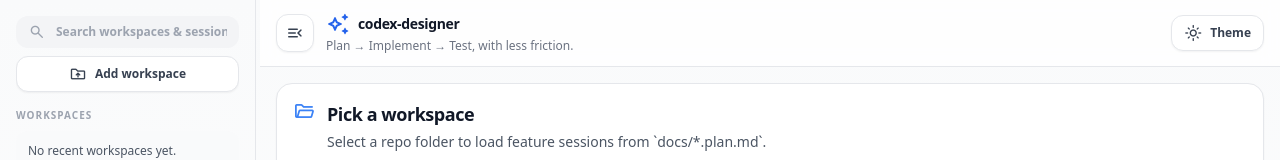
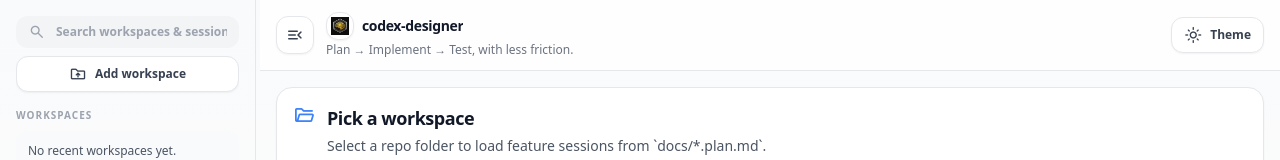
Before and after one commit to matt-o-matic/codex-designer, a Vue app: page / in a window 1280 px wide. Shown: the top 160 px of the page. Built offline with nearby package versions, Linux system fonts and the light colour scheme.

Commit message:
Refactor code structure for improved readability and maintainability

```diff
--- a/index.html
+++ b/index.html
@@ -3,6 +3,7 @@
   <head>
     <meta charset="UTF-8" />
     <meta name="viewport" content="width=device-width, initial-scale=1.0" />
+    <link rel="icon" type="image/png" href="/icon.png" />
     <title>codex-designer</title>
   </head>
   <body class="bg-white text-gray-900 dark:bg-gray-950 dark:text-gray-50">
--- a/package.json
+++ b/package.json
@@ -16,19 +16,22 @@
     "appId": "com.codex.designer",
     "productName": "Codex Designer",
     "directories": {
-      "output": "release"
+      "output": "release",
+      "buildResources": "build"
     },
     "asarUnpack": [
       "**/node_modules/@openai/codex-sdk/vendor/**"
     ],
     "mac": {
       "category": "public.app-category.developer-tools",
+      "icon": "build/icon.icns",
       "target": [
         "dmg",
         "zip"
       ]
     },
     "win": {
+      "icon": "build/icon.ico",
       "target": [
         "nsis",
         "zip"
@@ -36,6 +39,7 @@
     },
     "linux": {
       "category": "Development",
+      "icon": "build/icon.png",
       "target": [
         "AppImage",
         "tar.gz"
--- a/src/components/AppTopbar.vue
+++ b/src/components/AppTopbar.vue
@@ -1,5 +1,6 @@
 <script setup lang="ts">
 import { computed, ref } from 'vue'
+import logoUrl from '../assets/logo.png'
 
 const props = defineProps<{
   canOpenNav?: boolean
@@ -39,9 +40,11 @@ function toggleTheme() {
 
       <div class="min-w-0">
         <div class="flex items-center gap-2">
-          <span class="material-symbols-rounded text-brand-600 dark:text-brand-400"
-            >auto_awesome</span
+          <span
+            class="flex h-7 w-7 items-center justify-center rounded-xl border border-gray-200 bg-white p-1 shadow-sm dark:border-gray-800 dark:bg-gray-900"
           >
+            <img :src="logoUrl" alt="" class="h-full w-full object-contain" />
+          </span>
           <h1 class="truncate text-sm font-black tracking-tight">codex-designer</h1>
         </div>
         <p class="mt-0.5 text-xs text-gray-500 dark:text-gray-400">
```
Also changed, not shown: electron/main.ts (+18 -0 lines), public/icon.png (added), src/assets/logo.png (added), 4 other files (tests, documents, lock files or other folders).
